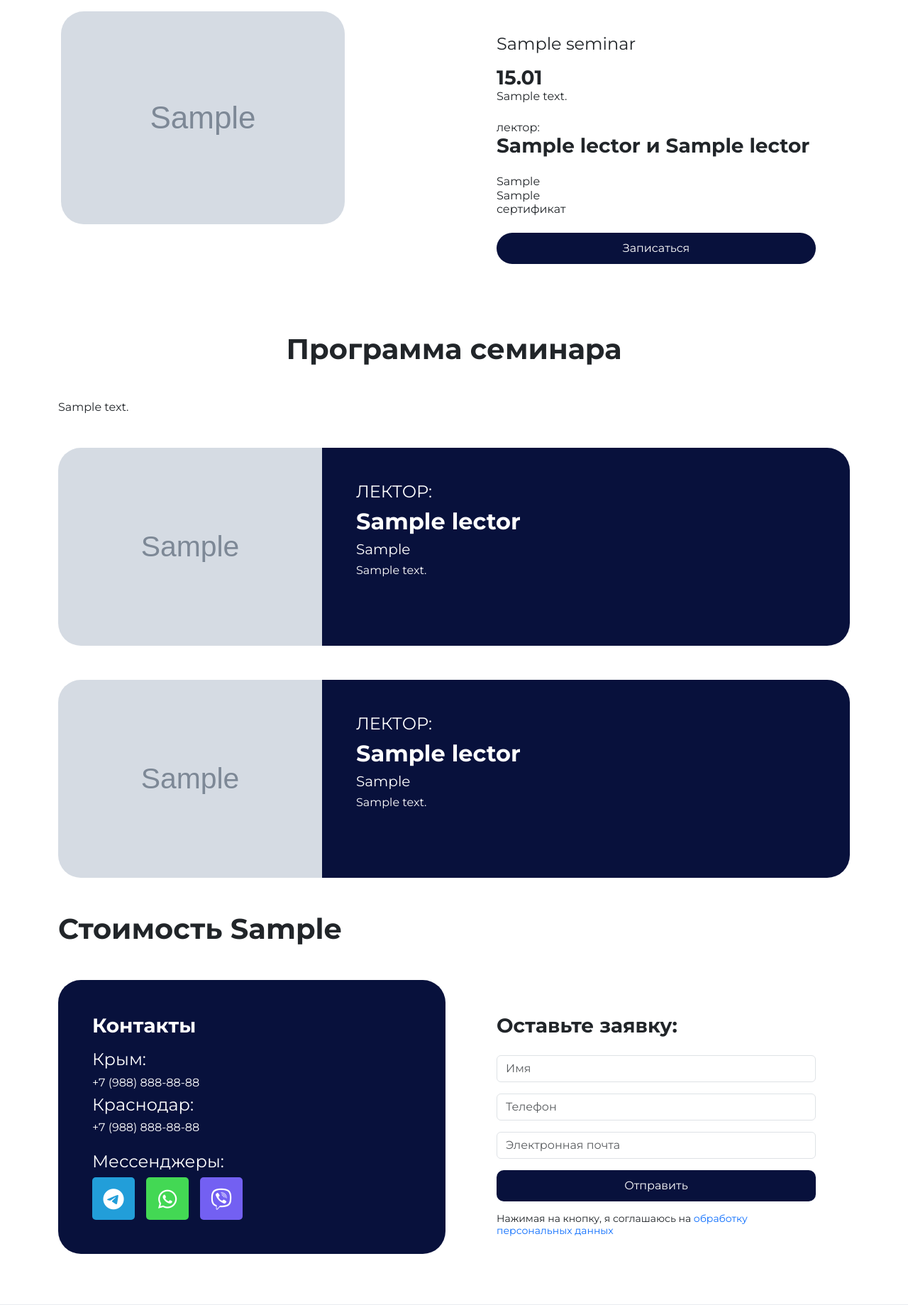
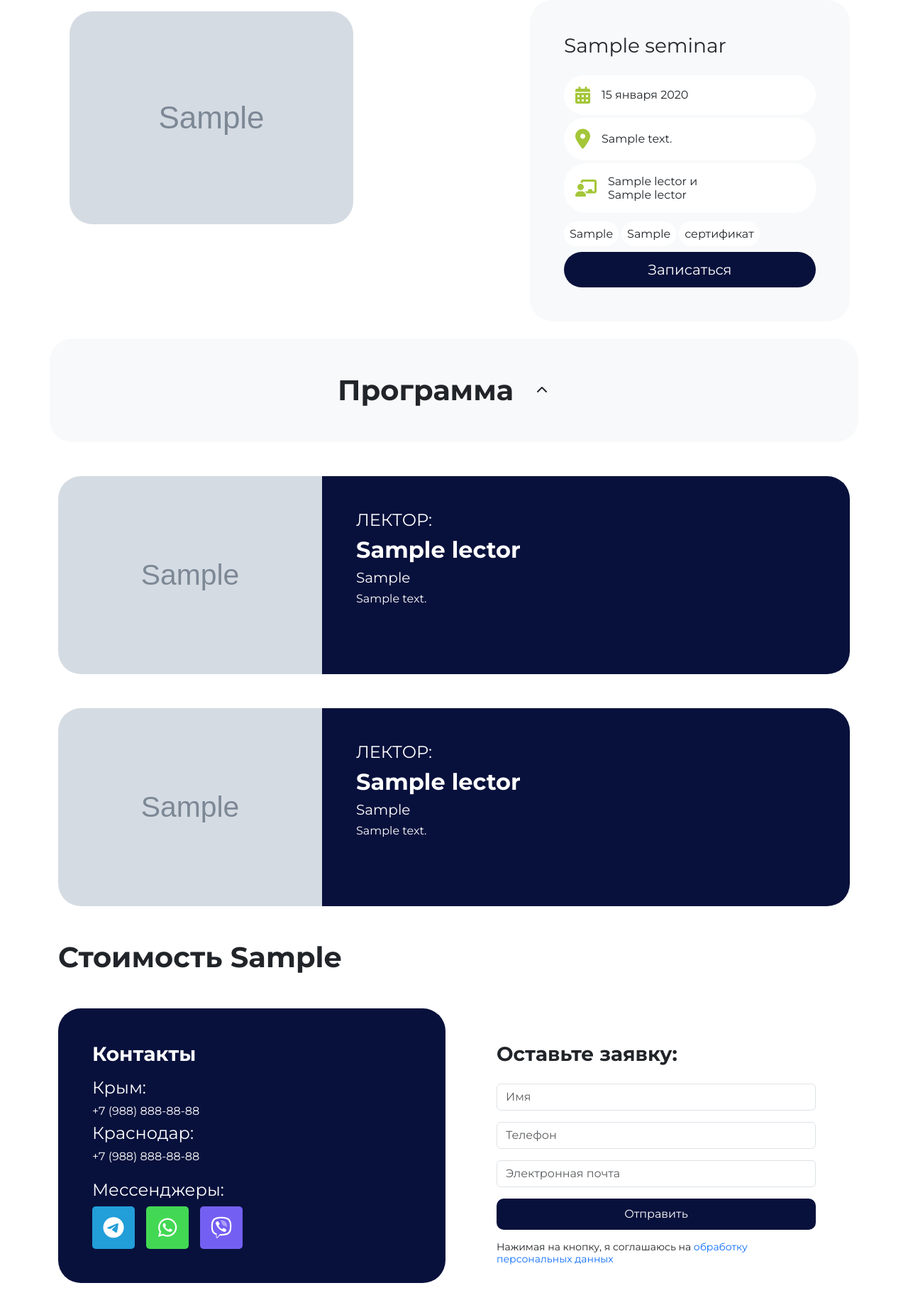
Before and after one commit to rollip/dentima_class, a Django app: a page that uses dentima_class/main/templates/seminar.html in a window 1280 px wide. Shown: the part 80-1919 px from the top of the page at 71% size. Run offline with Django 5.2, Linux system fonts and the light colour scheme; tables that the repository leaves empty hold one stand-in row (values such as "Sample post"); grey boxes marked "Sample" are stand-in pictures; some libraries are stand-ins or nearby versions.

Commit message:
seminar.html visual fix

```diff
--- /dev/null
+++ b/dentima_class/main/static/css/seminar.css
@@ -0,0 +1,6 @@
+        .collapse-button .fa-chevron-down {
+            transition: transform 0.3s;
+        }
+        .collapse-button.collapsed .fa-chevron-down {
+            transform: rotate(180deg);
+        }
--- a/dentima_class/main/static/js/all_seminars_swiper.js
+++ b/dentima_class/main/static/js/all_seminars_swiper.js
@@ -3,7 +3,7 @@ var rows = 2
 
 if (/Android|webOS|iPhone|iPad|iPod|BlackBerry|BB|PlayBook|IEMobile|Windows Phone|Kindle|Silk|Opera Mini/i.test(navigator.userAgent)) {
     // Take the user to a different screen here.
-    slidesPerView = 1.3
+    slidesPerView = 1.15
     rows = 1
 
 }
--- a/dentima_class/main/templates/seminar.html
+++ b/dentima_class/main/templates/seminar.html
@@ -8,37 +8,83 @@
 
 
 {% block content %}
+
+
+
     <div class="container col-md-12"   >
         <div class="row">
-            <div class='col-md-6 p-0'>
+            <div class='col-md-7'>
                 <div class="sem-img-wrap w-100 p-md-3 mb-3">
                     <img class='img-fluid object-fit-cover rounded-5 overflow-hidden' src="{{ seminar.image.url }}">
                 </div>
             </div>
 
 
-            <div class='col-md-6 p-0 ' >
-                <div class="container rounded-5 overflow-hidden     " style="border-color:#08113c">
-                    <div class='container-fluid h-100 d-flex flex-column p-md-5 py-5 px-3 p-3'>
-                        <p class="fs-4 mb-3"> {{ seminar.name }} </p>
-                        <p class="fs-3 m-0 fw-bold"> {{ seminar.start_date|date:"d.m" }} {% if seminar.start_date != seminar.end_date %} - {{ seminar.end_date|date:"d.m" }} {% endif %}</h3>
-                        <p class="mb-4">{{ seminar.address}}</p>
+            <div class='col-md-5 p-0 '>
+                <div class="container-fluid h-100 overflow-hidden" >
+                    <div class=' h-100 d-flex flex-column p-md-5 py-5 px-3 p-3 rounded-5 bg-light'    >
+                        <p class="fs-3 mb-4 "> {{ seminar.name }} </p>
+                        <div class="d-grid gap-1">
+                                    <div class="rounded-5 bg-white p-3">
+                                        <p class="  d-flex align-items-center">
+                                            <i class=" fas fw-bold fs-4 fa-calendar-alt me-3 " style="color:#a4c639"></i>
 
-                        <p>лектор:</p>
-                        <p class="fs-3 mb-4 fw-bold">{{ seminar.lector.name }} {% if seminar.lector_2 %} и {{ seminar.lector_2.name }} {% endif %} </h3>
+                                            {% if seminar.start_date == seminar.end_date %}
+                                                {{ seminar.start_date|date:"d E Y" }}
+                                            {% elif seminar.start_date != seminar.end_date %}
+                                                {{ seminar.start_date|date:"d" }} - {{ seminar.end_date|date:"d E" }}
+                                            {% endif %}
+                                        </p>
 
-                        <p>{{ seminar.type }}</p>
-                        <p>{{ seminar.food }}</p>
-                        <p class="mb-4">сертификат</p>
-                        <div class="rounded-5 text-reset  btn btn-primary btn-mystyle mt-auto">   <a class="text-white" href='#submit' >Записаться</a> </div>
-                </div>
+
+                                        <p class="fs-5">
+                                        </p>
+                                        </div>
+
+                                    <div class="rounded-5 bg-white p-3 ">
+
+                                    <p class=" d-flex align-items-center">
+                                        <i class="fas fw-bold fs-3 fa-map-marker-alt me-3" style="color:#a4c639"></i> <span>  {{ seminar.address }} </span>
+                                    </p>
+
+                                    </div>
 
 
 
+
+                            <div class="rounded-5 bg-white p-3">
+
+                                <p class="  d-flex align-items-center">
+                                    <i class="fas  fs-4 fa-chalkboard-teacher me-3 " style="color:#a4c639" ></i>
+                                    {{ seminar.lector.name }}
+                                    {% if seminar.lector_2 %}
+                                        и <br> {{ seminar.lector_2.name }}
+                                    {% endif %}
+                                </p>
+
+                            </div>
+
+
+
+
+
+
+                            <div class="d-flex flex-row my-2 gap-1">
+                                <p class="p-2 rounded-5 bg-white">{{ seminar.type }}</p>
+                                <p class="p-2 rounded-5 bg-white">{{ seminar.food }}</p>
+                                <p class="p-2 rounded-5 bg-white"">сертификат</p>
+                            </div>
+
+
+
+                    </div>
+                        <div class="rounded-5 text-reset  btn btn-primary btn-mystyle mt-md-auto mt-3 ">   <a class="text-white  fs-5" href='#submit' >Записаться</a> </div>
+                    </div>
+
+                    </div>
+
                 </div>
 
-
-            </div>
 
         </div>
     </div>
@@ -46,12 +92,26 @@
 
 
 
-        <div class="seminar-program my-5">
-            <div class="container">
-                    <p class="display-6 text-center fw-bold my-3 mb-5 header"> Программа семинара </p>
-                    <div class="text"> {{ seminar.description|safe|linebreaks }} </div>
+
+<div class="container my-4 d-flex align-items-center justify-content-center flex-column rounded-5 bg-light" >
+
+    <button class="btn collapse-button collapsed d-flex align-items-center justify-content-center w-100 p-5  " type="button" data-bs-toggle="collapse" data-bs-target="#collapseProgram" aria-expanded="false" aria-controls="collapseProgram" >
+        <p class="display-6 fw-bold header ">Программа</p>
+        <div class="bg-light rounded-circle p-3 d-flex align-items-center justify-content-center mx-4" style="height:2rem;width:2rem;"> <i class="fa fa-chevron-down" aria-hidden="true"></i></div>
+    </button>
+    <div class="collapse pb-3 p-md-5" id="collapseProgram">
+            <div class="text container p-4 p-md-5 rounded-5 bg-white  ">
+                {{ seminar.description|safe|linebreaks }}
             </div>
-        </div>
+    </div>
+
+</div>
+
+
+
+
+</div>
+
 
 
     {% include 'includes/lector_banner.html' %}
```
